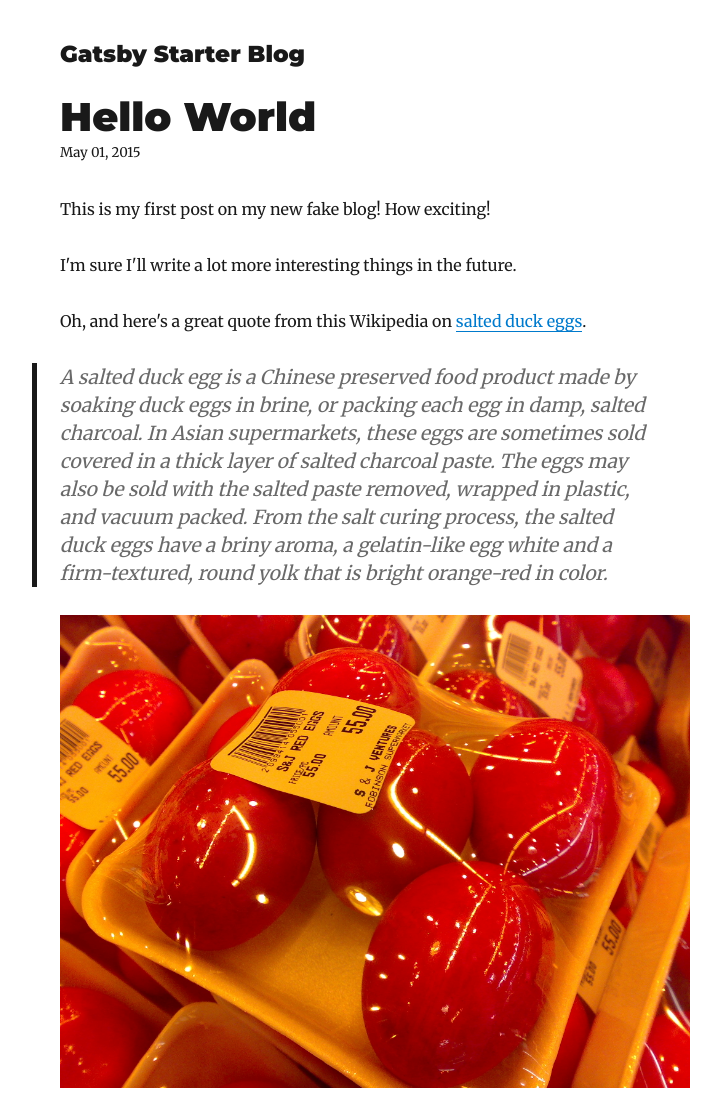
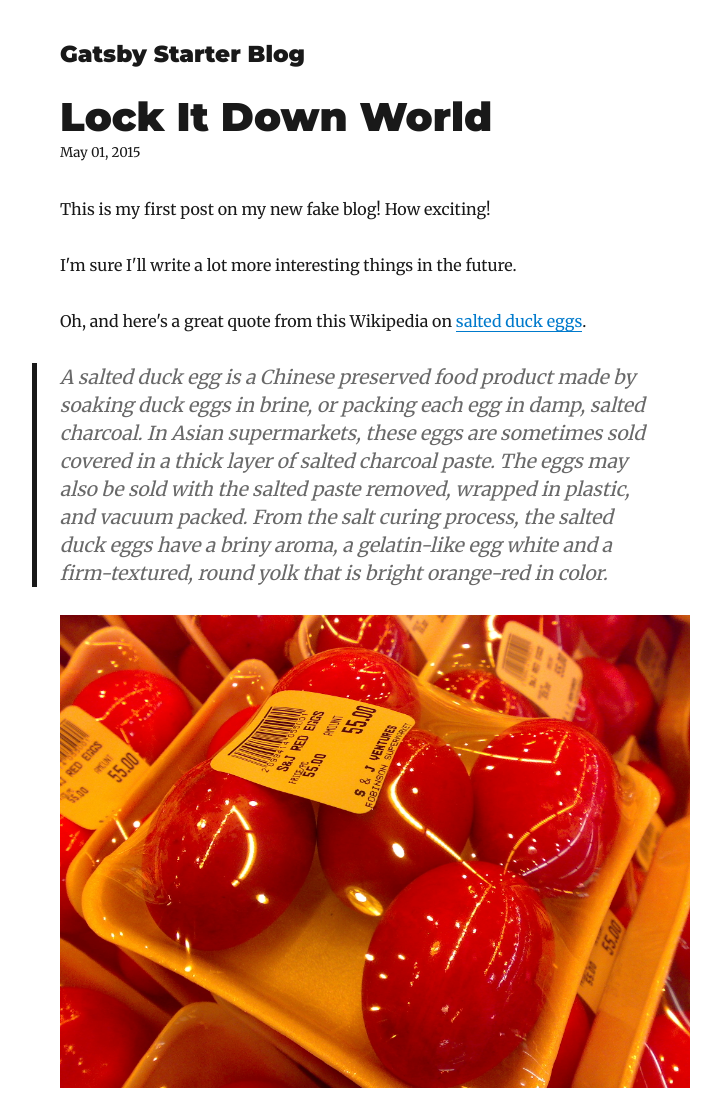
Before and after one commit to jolyonruss/lock-it-down, a Gatsby site: page /hello-world/ in a window 1280 px wide. Shown: the top 1099 px of the page, without its empty margins (265-986 px from the left). Built offline with nearby package versions, Linux system fonts and the light colour scheme; Gatsby itself is replaced by a stand-in of ours; some packages are replaced by stand-ins of ours.

Commit message:
Update hello world title

```diff
--- a/content/blog/hello-world/index.md
+++ b/content/blog/hello-world/index.md
@@ -1,5 +1,5 @@
 ---
-title: Hello World
+title: Lock It Down World
 date: "2015-05-01T22:12:03.284Z"
 description: "Hello World"
 ---
```
